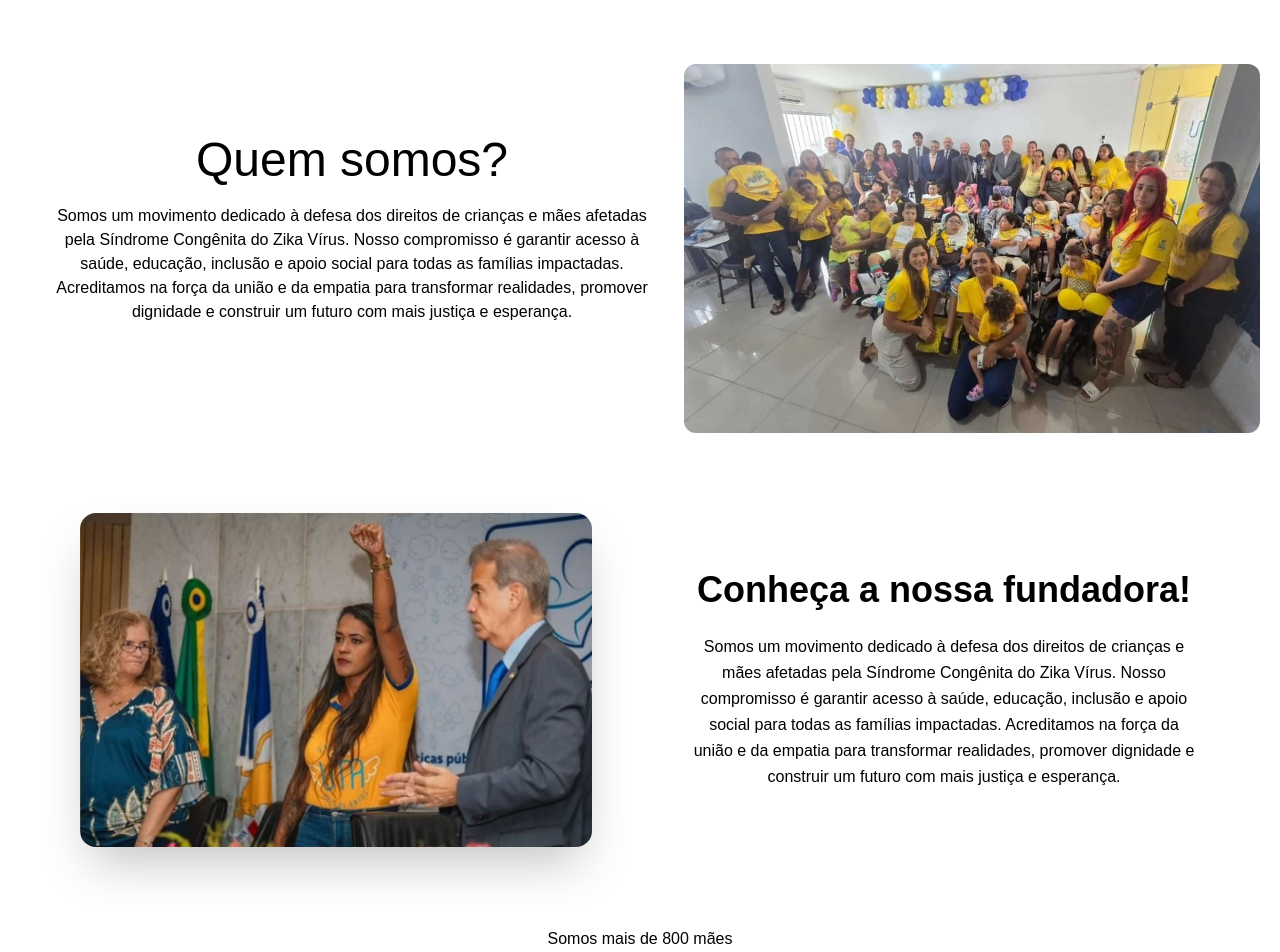
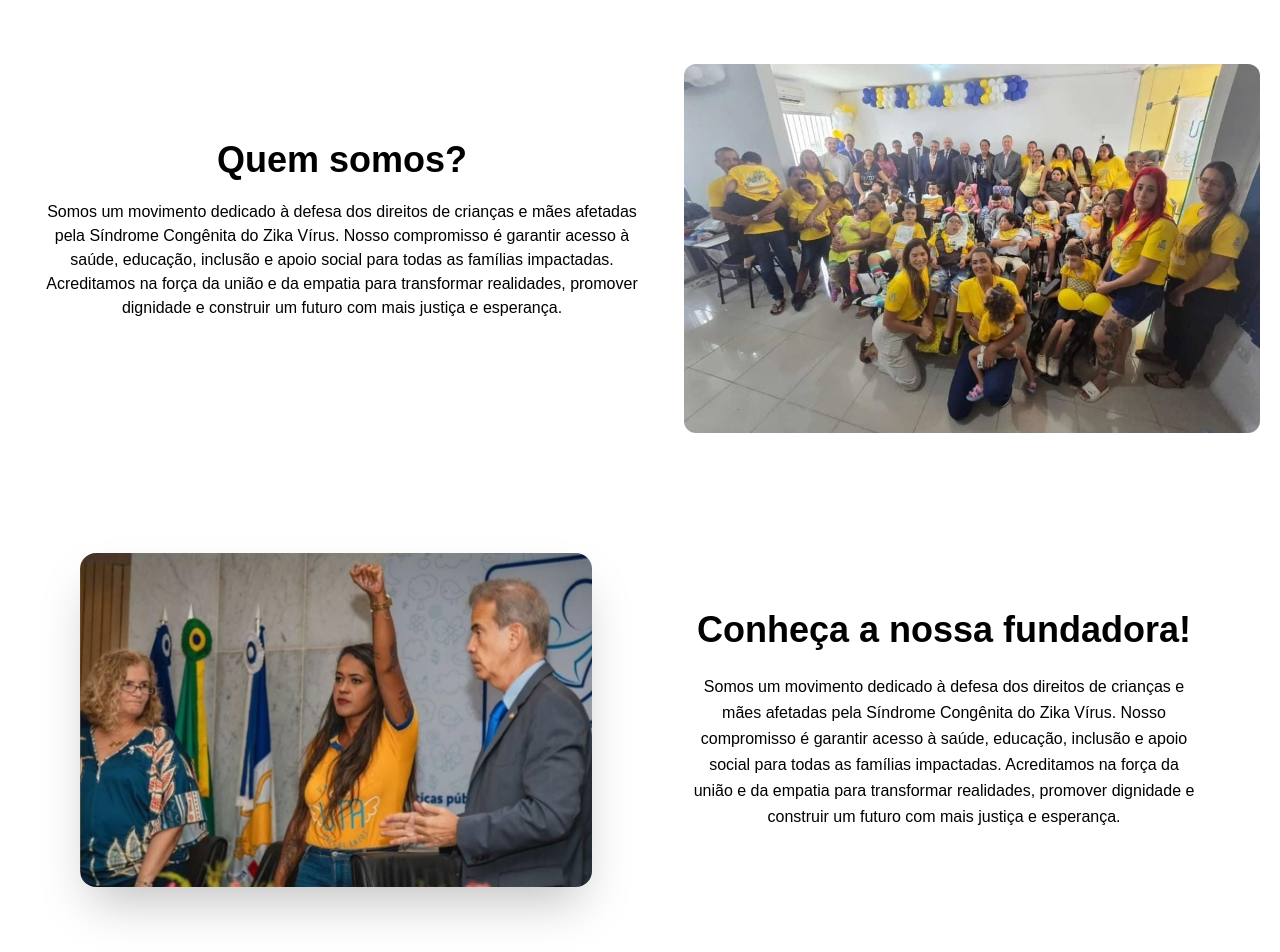
Before and after one commit to Lucas-Glaydson/uma-landing, a React (Vite) app: page / in a window 1280 px wide. Shown: the part 540-1492 px from the top of the page. Built offline with nearby package versions, Linux system fonts and the light colour scheme; a web font is replaced by a local one.

Commit message:
feat: we are count section

```diff
--- a/src/App.css
+++ b/src/App.css
@@ -11,7 +11,7 @@
 
   --color-primary-color: #1870AF;
   --color-second-color: #E3D129;
-  --color-text-color: #F4F4F9;
+  --color-text-color: #B0B0B0;
   --color-error: #EA0800;
 }
 
--- a/src/components/About.tsx
+++ b/src/components/About.tsx
@@ -1,8 +1,8 @@
 const About = () => {
   return (
-    <section className="mt-15 flex flex-col lg:flex-row lg:justify-evenly lg:mt-26 items-center w-full lg:px-5  max-w-[1920px] justify-center">
+    <section className="mt-15 flex flex-col lg:flex-row lg:justify-evenly lg:mt-26 items-center w-full lg:px-5 max-w-[1920px] justify-center gap-5">
       <div className="flex flex-col justify-center max-w-2xl">
-        <h1 className="text-center text-2xl lg:text-5xl">Quem somos?</h1>
+        <h1 className="text-center text-2xl lg:text-4xl font-bold">Quem somos?</h1>
         <p className="text-center p-5 text-sm lg:text-base mb-4">Somos um movimento dedicado à defesa dos direitos de crianças e mães afetadas pela Síndrome Congênita do Zika Vírus. Nosso compromisso é garantir acesso à saúde, educação, inclusão e apoio social para todas as famílias impactadas. Acreditamos na força da união e da empatia para transformar realidades, promover dignidade e construir um futuro com mais justiça e esperança.</p>
       </div>
       <img className="md:rounded-xl mt-2 md:max-w-2xl lg:max-w-xl lg:mt-0" src="about-image.jpg" alt="image about us" />
--- a/src/components/Founder.tsx
+++ b/src/components/Founder.tsx
@@ -6,7 +6,7 @@ const Founder = () => {
       flex flex-col items-center
       w-full max-w-[1920px] px-4 lg:px-8
       lg:flex-row-reverse lg:justify-evenly
-      gap-8 lg:gap-12 py-12 lg:py-20
+      gap-8 lg:gap-12 py-12 lg:py-20 lg:mt-10
     ">
       <Line />
 
--- a/src/components/WeAre.tsx
+++ b/src/components/WeAre.tsx
@@ -1,7 +1,10 @@
 const WeAre = () => {
   return (
-    <section>
-      <p>Somos mais de 800 mães</p>
+    <section className="mt-5 m-auto h-64 flex justify-center items-center">
+      <p className="text-4xl max-w-64
+      text-text-color h-36
+      text-center
+      lg:max-w-2xl lg:text-6xl font-extralight">Somos mais de 800 mães</p>
     </section>
   )
 }
```
